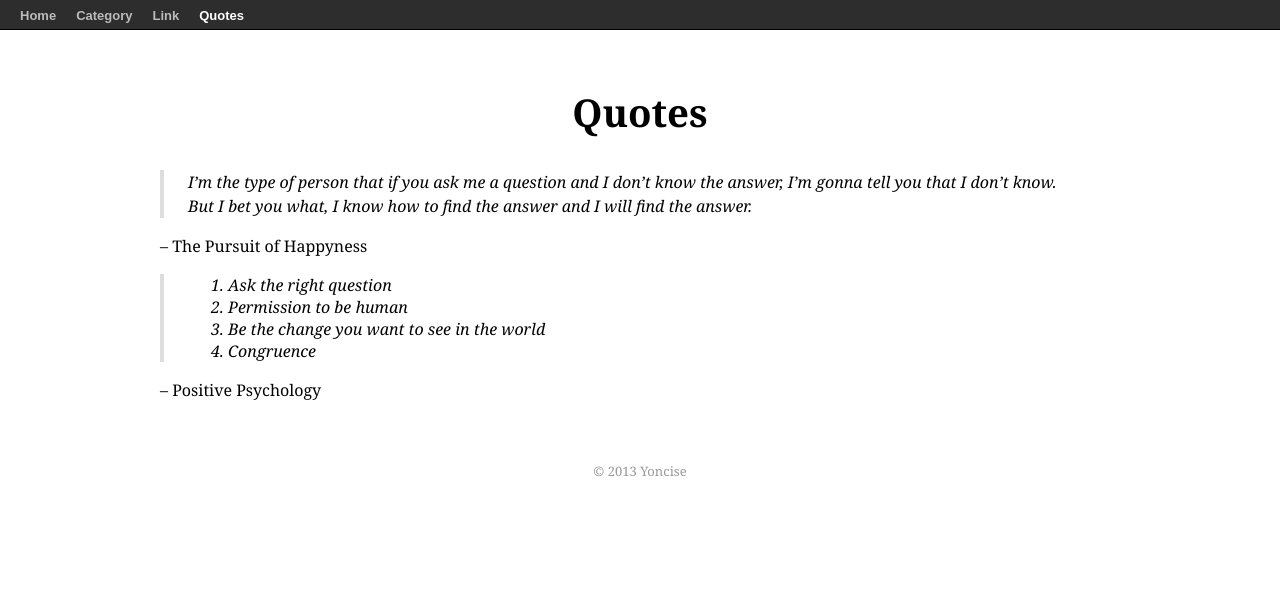
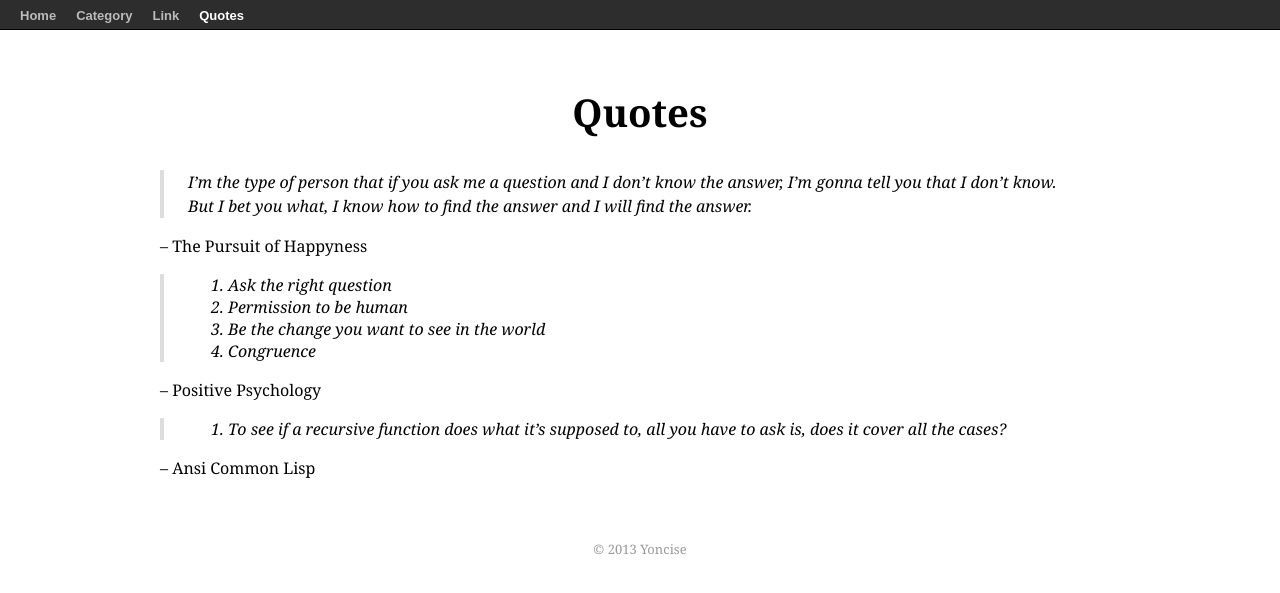
Before and after one commit to yoncise/yoncise.github.io, a Jekyll site: the page built from blog/quotes/index.md, in a window 1280 px wide. Shown: the top 593 px of the page. Built offline with Jekyll 4.4.1, drawn with Linux system fonts in a browser that asks for light colours; Markdown is read by kramdown in place of the engine named in the settings; comment, search, counter and statistics services are not loaded.

Commit message:
add quotes

```diff
--- a/blog/quotes/index.md
+++ b/blog/quotes/index.md
@@ -14,3 +14,7 @@ comment: false
 > 4. Congruence
 
 -- Positive Psychology
+
+> 1.  To see if a recursive function does what it's supposed to, all you have to ask is, does it cover all the cases?
+
+-- Ansi Common Lisp
```
